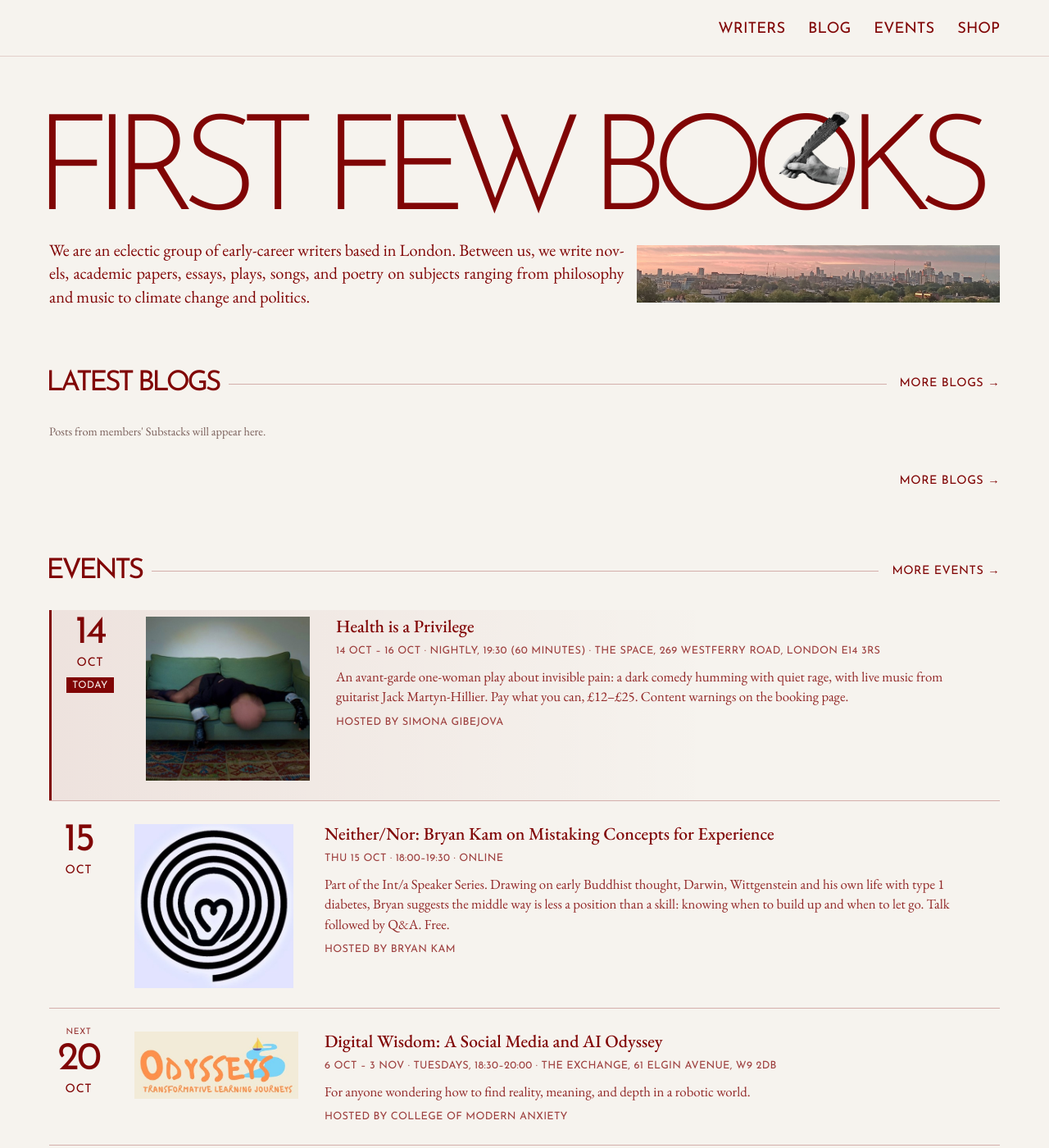
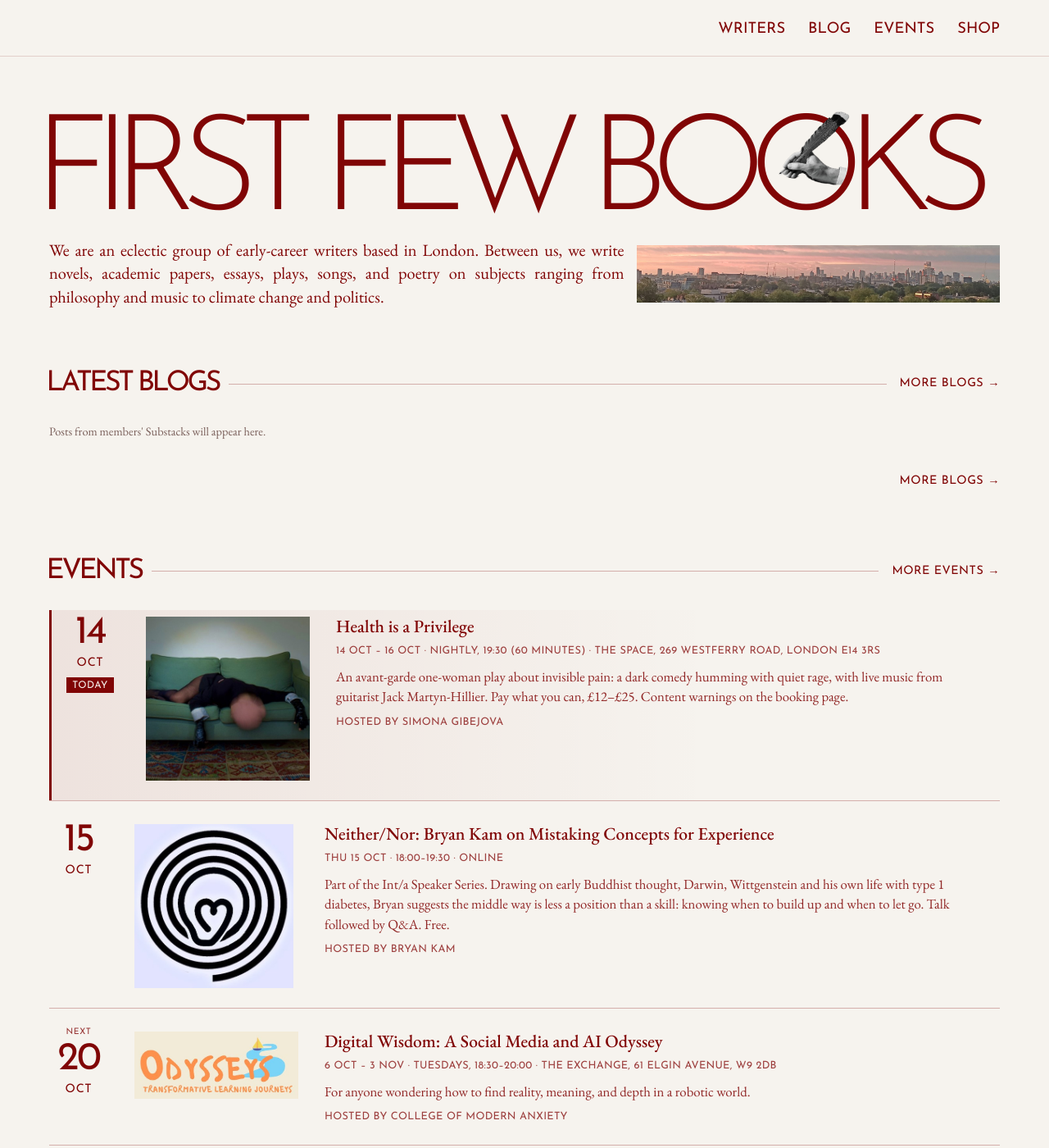
Before and after one commit to nelepope/firstfewbooks, a Jekyll site: the page built from index.html, in a window 1280 px wide and 1400 px high. Shown: the whole window at 82% size. Built offline with Jekyll 4.4.1, drawn with Linux system fonts in a browser that asks for light colours.

Commit message:
No split words in the home page paragraph (hyphenation off)
Still three lines at every desktop width, so it stays level with the photo.

Co-Authored-By: Claude Opus 5.5 <noreply@anthropic.com>

```diff
--- a/assets/css/style.css
+++ b/assets/css/style.css
@@ -112,7 +112,7 @@ main > .wrap:first-child { padding-top: 48px; }
 .hero-text {
   grid-column: 1; margin: -.405em 0 -.346em;
   color: var(--accent); font-size: calc(20.4 * var(--u)); line-height: 1.4;
-  text-align: justify; hyphens: auto;
+  text-align: justify; hyphens: manual;
 }
 .hero-image { grid-column: 3; display: block; width: 100%; height: var(--row); object-fit: cover; }
 
```
